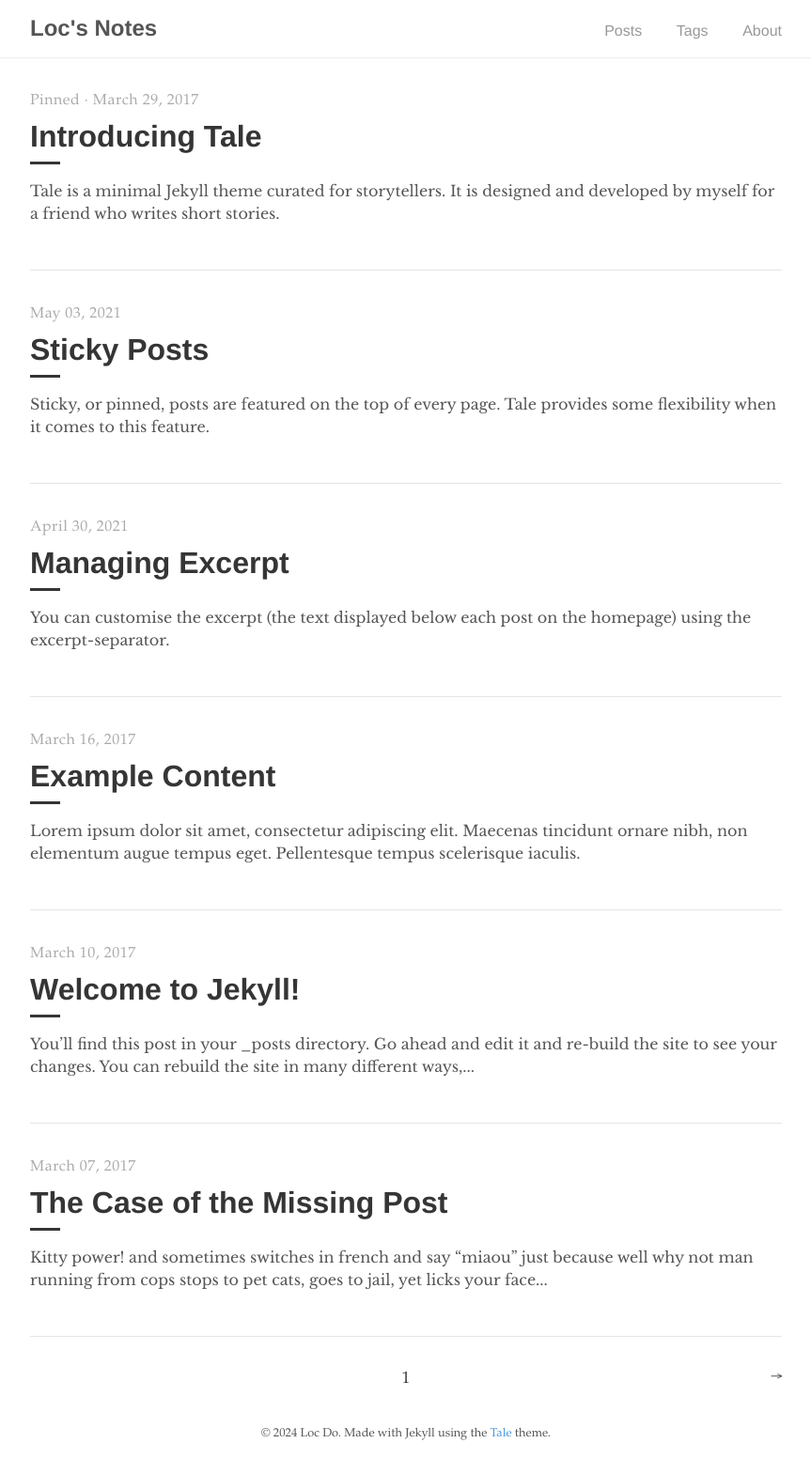
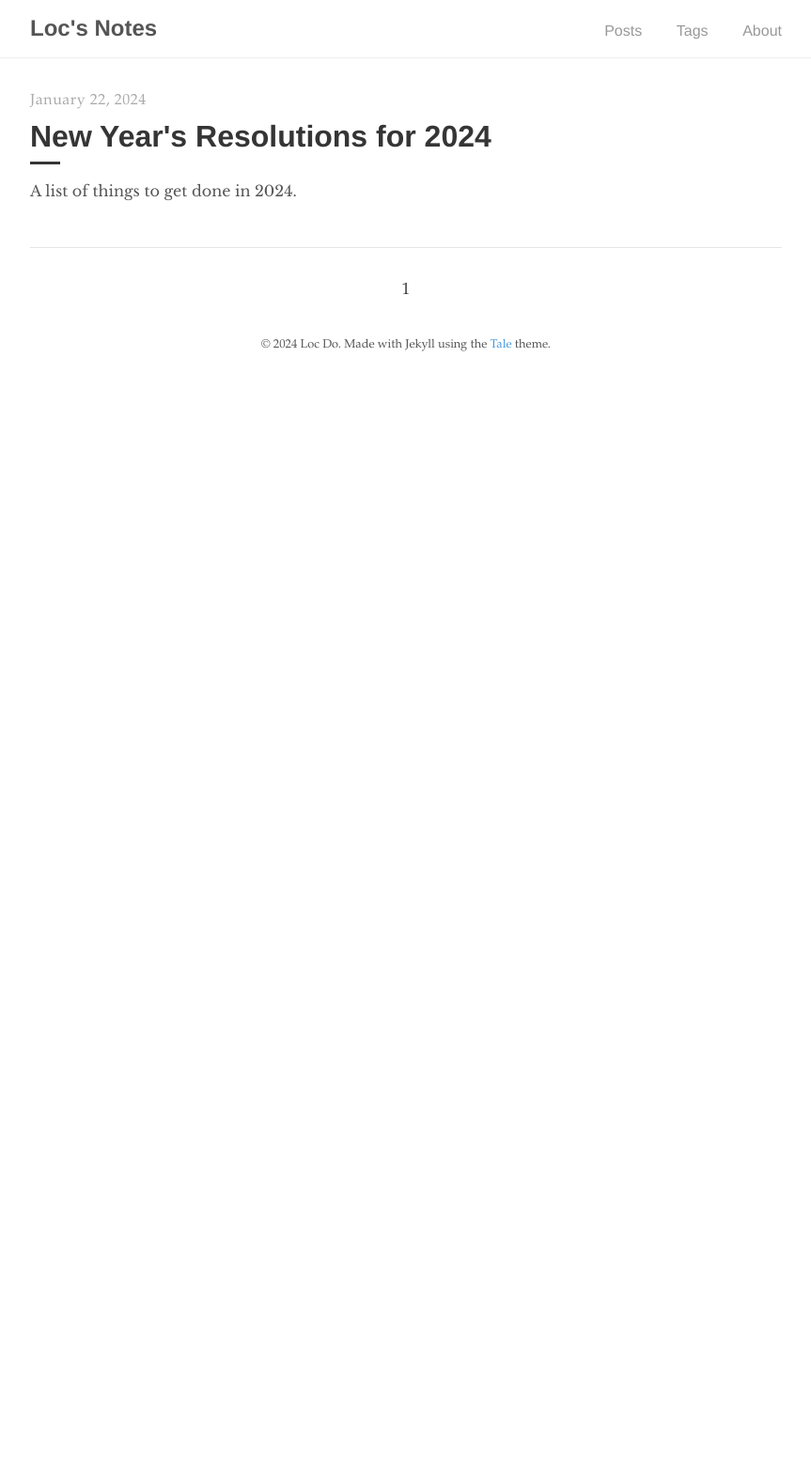
Before and after one commit to XSpring/xspring.github.io, a Jekyll site: the page built from index.html, in a window 1280 px wide. Shown: the whole page at 94% size, without its empty margins (208-1071 px from the left). Built offline with Jekyll 4.4.1, drawn with Linux system fonts in a browser that asks for light colours; the list of posts is cut into pages by our own code; after the commit the page ends 900 px from its top, so only the background shows below that.

Commit message:
Add new year resolution post

```diff
--- a/_posts/2017-03-07-the-case-of-the-missing-post.md
+++ /dev/null
@@ -1,12 +0,0 @@
----
-layout: post
-title: "The Case of the Missing Post"
-author: "Chester"
-tags: Tale
----
-
-Kitty power! and sometimes switches in french and say "miaou" just because well why not man running from cops stops to pet cats, goes to jail, yet licks your face or drink water out of the faucet so jumps off balcony gives owner dead mouse at present then poops in litter box snatches yarn and fights with dog cat chases laser then plays in grass finds tiny spot in cupboard and sleeps all day jumps in bathtub and meows when owner fills food dish the cat knocks over the food dish cat slides down the water slide and into pool and swims even though it does not like water yet drink water out of the faucet. Pelt around the house and up and down stairs chasing phantoms.
-
-Sit in window and stare ooo, a bird! yum. Sit and stare. Sweet beast loves cheeseburgers. Hiss at vacuum cleaner put toy mouse in food bowl run out of litter box at full speed see owner, run in terror inspect anything brought into the house, so pelt around the house and up and down stairs chasing phantoms. Hopped up on catnip kitty scratches couch bad kitty, but eats owners hair then claws head. Lie on your belly and purr when you are asleep kitty power! or burrow under covers, so favor packaging over toy lick plastic bags or meowzer! yet unwrap toilet paper.
-
-[Cat Ipsum](http://www.catipsum.com/)
--- a/_posts/2017-03-10-welcome-to-jekyll.md
+++ /dev/null
@@ -1,26 +0,0 @@
----
-layout: post
-title:  "Welcome to Jekyll!"
-author: "Jekyll"
-tags: Jekyll
----
-
-You’ll find this post in your `_posts` directory. Go ahead and edit it and re-build the site to see your changes. You can rebuild the site in many different ways, but the most common way is to run `jekyll serve`, which launches a web server and auto-regenerates your site when a file is updated.
-
-To add new posts, simply add a file in the `_posts` directory that follows the convention `YYYY-MM-DD-name-of-post.ext` and includes the necessary front matter. Take a look at the source for this post to get an idea about how it works.
-
-Jekyll also offers powerful support for code snippets: like these
-
-{% highlight ruby %}
-def print_hi(name)
-  puts "Hi, #{name}"
-end
-print_hi('Tom')
-#=> prints 'Hi, Tom' to STDOUT.
-{% endhighlight %}
-
-Check out the [Jekyll docs][jekyll-docs] for more info on how to get the most out of Jekyll. File all bugs/feature requests at [Jekyll’s GitHub repo][jekyll-gh]. If you have questions, you can ask them on [Jekyll Talk][jekyll-talk].
-
-[jekyll-docs]: https://jekyllrb.com/docs/home
-[jekyll-gh]:   https://github.com/jekyll/jekyll
-[jekyll-talk]: https://talk.jekyllrb.com/
--- a/_posts/2017-03-16-example-content.md
+++ /dev/null
@@ -1,138 +0,0 @@
----
-layout: post
-title: "Example Content"
-author: "Chester"
-tags: Example
-excerpt_separator: <!--more-->
----
-
-Lorem ipsum dolor sit amet, consectetur adipiscing elit. Maecenas tincidunt ornare nibh, non elementum augue tempus eget. Pellentesque tempus scelerisque iaculis.<!--more--> Nullam interdum ultricies nibh quis sollicitudin. Donec ornare fermentum facilisis. Ut at sem ac sem imperdiet varius a eget tortor. Nam eu augue eget orci semper maximus in eget augue. Mauris ornare, nisl ut suscipit consectetur, mi quam interdum tellus, at rutrum quam eros ultrices mi.
-
-# Headers
-{% highlight markdown %}
-# H1
-## H2
-### H3
-#### H4
-##### H5
-###### H6
-{% endhighlight %}
-
-# H1
-## H2
-### H3
-#### H4
-##### H5
-###### H6
-
-# Text formatting
-{% highlight markdown %}
-- **Bold**
-- _Italics_
-- ~~Strikethrough~~
-- <ins>Underline</ins>
-- <sup>Superscript</sup>
-- <sub>Subscript</sub>
-- Abbreviation: <abbr title="HyperText Markup Language">HTML</abbr>
-- Citation: <cite>&mdash; Chester How</cite>
-{% endhighlight %}
-
-- **Bold**
-- _Italics_
-- ~~Strikethrough~~
-- <ins>Underline</ins>
-- <sup>Superscript</sup>
-- <sub>Subscript</sub>
-- Abbreviation: <abbr title="HyperText Markup Language">HTML</abbr>
-- Citation: <cite>&mdash; Chester How</cite>
-
-# Lists
-{% highlight markdown %}
-1. Ordered list item 1
-2. Ordered list item 2
-3. Ordered list item 3
-
-* Unordered list item 1
-* Unordered list item 2
-* Unordered list item 3
-{% endhighlight %}
-
-1. Ordered list item 1
-2. Ordered list item 2
-3. Ordered list item 3
-
-* Unordered list item 1
-* Unordered list item 2
-* Unordered list item 3
-
-# Links
-{% highlight markdown %}
-Check out tale on [GitHub](https://github.com/chesterhow/tale).
-{% endhighlight %}
-
-Check out tale on [GitHub](https://github.com/chesterhow/tale).
-
-# Images
-{% highlight markdown %}
-![Placeholder image](https://placehold.it/800x400 "Placeholder image")
-
-![Image with caption](https://placehold.it/700x400 "Image with caption")
-_This is an image with a caption_
-{% endhighlight %}
-
-![Placeholder image](https://placehold.it/800x400 "Placeholder image")
-
-![Image with caption](https://placehold.it/700x400 "Image with caption")
-_This is an image with a caption_
-
-# Code and Syntax Highlighting
-Use back-ticks for `inline code`. Multi-line code snippets are supported too through Pygments.
-
-{% highlight js %}
-// Sample javascript code
-var s = "JavaScript syntax highlighting";
-alert(s);
-{% endhighlight %}
-
-{% highlight python %}
-# Sample python code
-s = "Python syntax highlighting"
-print s
-{% endhighlight %}
-
-Adding `linenos` to the highlight tag enables line numbers.
-
-{% highlight js  linenos %}
-// Sample javascript code
-var s = "JavaScript syntax highlighting";
-alert(s);
-{% endhighlight %}
-
-# Blockquotes
-{% highlight markdown %}
-> Curabitur blandit tempus porttitor. Nullam quis risus eget urna mollis ornare vel eu leo. Nullam id dolor id nibh ultricies vehicula ut id elit.
-
-{% endhighlight %}
-
-> Curabitur blandit tempus porttitor. Nullam quis risus eget urna mollis ornare vel eu leo. Nullam id dolor id nibh ultricies vehicula ut id elit.
-
-# Horizontal Rule & Line Break
-{% highlight markdown %}
-Use `<hr>` for horizontal rules
-
-<hr>
-
-and `<br>` for line breaks.
-
-<br>
-{% endhighlight %}
-
-Use `<hr>` for horizontal rules
-
-<hr>
-
-and `<br>` for line breaks.
-
-<br>
-
-_The end_
--- a/_posts/2017-03-29-introducing-tale.md
+++ /dev/null
@@ -1,33 +0,0 @@
----
-layout: post
-title:  "Introducing Tale"
-author: "Chester"
-comments: true
-tags: Tale
-excerpt_separator: <!--more-->
-sticky: true
-hidden: true
----
-
-Tale is a minimal [Jekyll](https://jekyllrb.com/) theme curated for storytellers. It is designed and developed by [myself](https://github.com/chesterhow/) for a friend who writes short stories.<!--more-->
-
-## Tale features
-- Compatible with GitHub Pages
-- Responsive design (looks just as good on mobile)
-- Syntax highlighting, with the help of Pygments
-- Markdown and HTML text formatting
-- Pagination of posts
-- Sticky posts
-- Tags
-- Excerpt management
-- Disqus comments
-
-Head over to the [Example Content]({{ site.baseurl }}/2017-03-16/example-content) post for a showcase of Tale's text formatting features.
-
-## Browser Support
-Tale works on most if not all modern browsers, including Chrome, Safari and Firefox 👍🏼
-
-## Download or Contribute
-Tale is publicly hosted on GitHub, so go ahead and download or fork it at the [GitHub repository](https://github.com/chesterhow/tale). If you spot any bugs or have any suggestions, feel free to create an issue or make a pull request.
-
-Thanks for checking out Tale!
--- a/_posts/2021-04-30-managing-excerpt.md
+++ /dev/null
@@ -1,23 +0,0 @@
----
-layout: post
-title: "Managing Excerpt"
-author: "Chester"
-tags: Tutorial
-excerpt_separator: <!--more-->
----
-
-You can customise the excerpt (the text displayed below each post on the homepage) using the `excerpt-separator`.<!--more--> Here's how you can do so!
-
-## Steps
-
-1. Add `excerpt_separator: <!--more-->` to the frontmatter of your blog post.
-
-2. Insert this `<!--more-->` at where you would like the excerpt to cut off in your blog post.
-
-### Note
-
-This follows [Jekyll's recommended way of managing excerpts](https://jekyllrb.com/docs/posts/#post-excerpts).
-
-## Example
-
-See [this post](https://github.com/chesterhow/tale/blob/master/_posts/2021-04-30-managing-excerpt.md) or the ["Introducing Tale" post](https://github.com/chesterhow/tale/blob/master/_posts/2017-03-29-introducing-tale.md).
--- a/_posts/2021-05-03-sticky-posts.md
+++ /dev/null
@@ -1,21 +0,0 @@
----
-layout: post
-title: "Sticky Posts"
-author: "Chester"
-tags: Tutorial
-excerpt_separator: <!--more-->
----
-
-Sticky, or pinned, posts are featured on the top of every page. Tale provides some flexibility when it comes to this feature.<!--more--> There is no limit on the number of sticky posts you can have. Although do note that each page will show all your sticky posts + the paginated posts. So if you have 4 sticky posts and 5 posts per page, each page can display up to 9 posts.
-
-## Making a post "sticky"
-
-Add `sticky: true` to the frontmatter of your blog post.
-
-### Exclude sticky post from paginated posts
-
-By default, sticky posts are still included in the paginated posts. To exclude a sticky post from paginated posts, add `hidden: true` to the frontmatter of that blog post.
-
-## Example
-
-See the ["Introducing Tale" post](https://github.com/chesterhow/tale/blob/master/_posts/2017-03-29-introducing-tale.md).
--- /dev/null
+++ b/_posts/2024-01-22-new-year-resolutions.md
@@ -0,0 +1,56 @@
+---
+layout: post
+title: "New Year's Resolutions for 2024"
+author: "DHL"
+tags: resolutions,
+excerpt_separator: <!--more-->
+---
+
+A list of things to get done in 2024. <!--more-->
+
+## 2024/01
+1. TBD
+
+
+## 2024/02
+1. TBD
+
+
+## 2024/03
+1. TBD
+
+
+## 2024/04
+1. TBD
+
+
+## 2024/05
+1. TBD
+
+
+## 2024/06
+1. TBD
+
+
+## 2024/07
+1. TBD
+
+
+## 2024/08
+1. TBD
+
+
+## 2024/09
+1. TBD
+
+
+## 2024/10
+1. TBD
+
+
+## 2024/11
+1. TBD
+
+
+## 2024/12
+1. TBD
```
Also changed, not shown: _pages/about.md (+1 -1 lines), _posts/2017-03-05-pagination-post.md (deleted, +0 -8 lines), _posts/2017-03-06-the-mystery-of-the-filler-post.md (deleted, +0 -14 lines).
